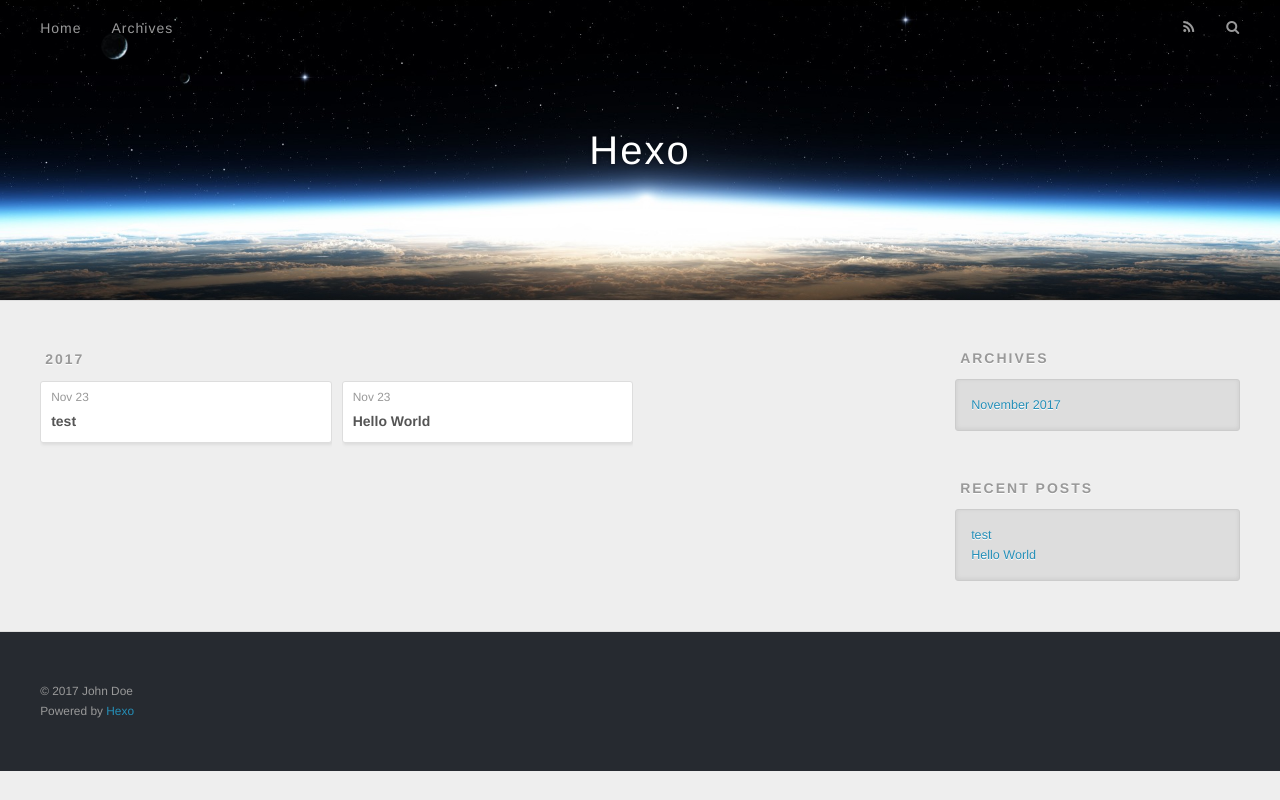
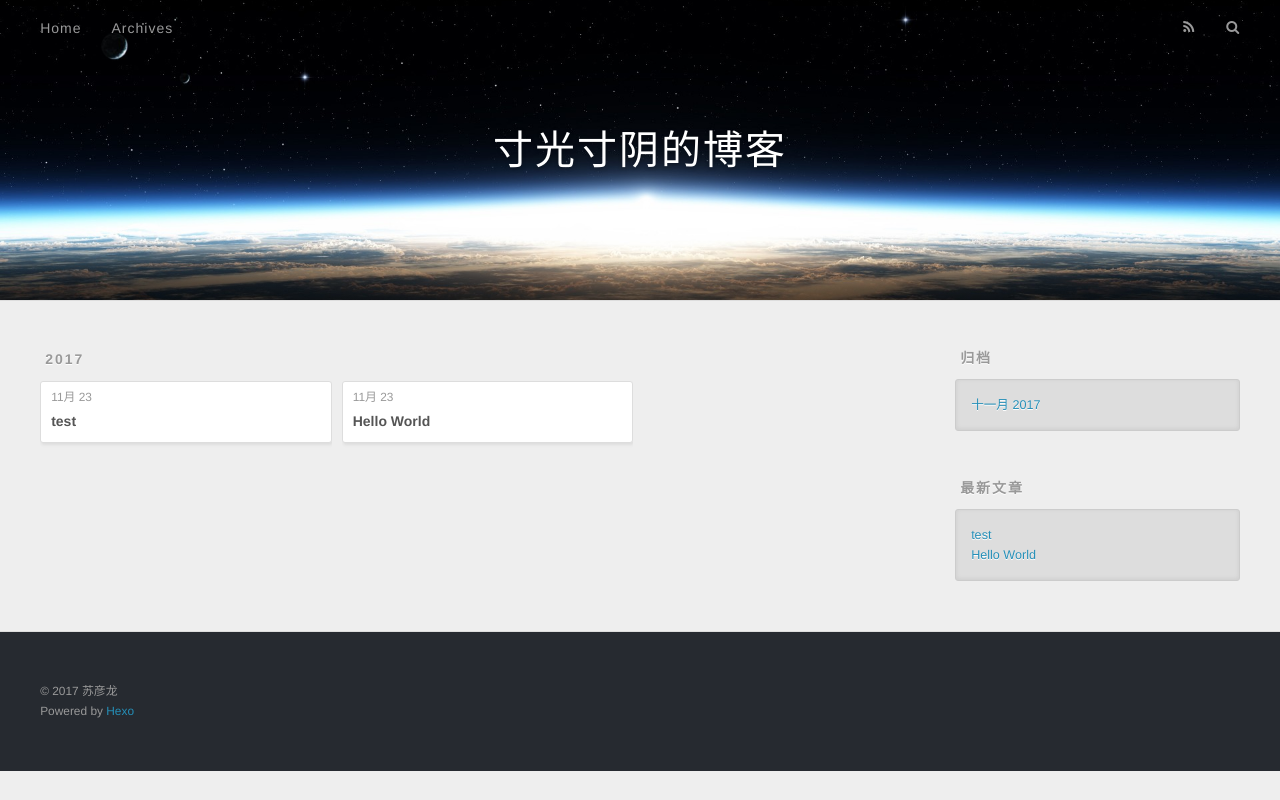
Before and after one commit to suyanlong/suyanlong.github.io, a plain HTML site: page archives/index.html in a window 1280 px wide. Drawn offline with nearby package versions, Linux system fonts and the light colour scheme.

Commit message:
Site updated: 2017-11-23 14:47:52

```diff
--- a/archives/index.html
+++ b/archives/index.html
@@ -3,16 +3,17 @@
 <head>
   <meta charset="utf-8">
 
-  <title>Archives | Hexo</title>
+  <title>归档 | 寸光寸阴的博客</title>
   <meta name="viewport" content="width=device-width, initial-scale=1, maximum-scale=1">
   <meta property="og:type" content="website">
-<meta property="og:title" content="Hexo">
-<meta property="og:url" content="http://yoursite.com/archives/index.html">
-<meta property="og:site_name" content="Hexo">
+<meta property="og:title" content="寸光寸阴的博客">
+<meta property="og:url" content="http://suyanlong.github.io/archives/index.html">
+<meta property="og:site_name" content="寸光寸阴的博客">
+<meta property="og:locale" content="zh-CN">
 <meta name="twitter:card" content="summary">
-<meta name="twitter:title" content="Hexo">
+<meta name="twitter:title" content="寸光寸阴的博客">
 
-    <link rel="alternate" href="/atom.xml" title="Hexo" type="application/atom+xml">
+    <link rel="alternate" href="/atom.xml" title="寸光寸阴的博客" type="application/atom+xml">
 
 
     <link rel="icon" href="/favicon.png">
@@ -33,7 +34,7 @@
   <div id="header-outer" class="outer">
     <div id="header-title" class="inner">
       <h1 id="logo-wrap">
-        <a href="/" id="logo">Hexo</a>
+        <a href="/" id="logo">寸光寸阴的博客</a>
       </h1>
 
     </div>
@@ -50,10 +51,10 @@
 
           <a id="nav-rss-link" class="nav-icon" href="/atom.xml" title="RSS Feed"></a>
 
-        <a id="nav-search-btn" class="nav-icon" title="Search"></a>
+        <a id="nav-search-btn" class="nav-icon" title="搜索"></a>
       </nav>
       <div id="search-form-wrap">
-        <form action="//google.com/search" method="get" accept-charset="UTF-8" class="search-form"><input type="search" name="q" class="search-form-input" placeholder="Search"><button type="submit" class="search-form-submit">&#xF002;</button><input type="hidden" name="sitesearch" value="http://yoursite.com"></form>
+        <form action="//google.com/search" method="get" accept-charset="UTF-8" class="search-form"><input type="search" name="q" class="search-form-input" placeholder="Search"><button type="submit" class="search-form-submit">&#xF002;</button><input type="hidden" name="sitesearch" value="http://suyanlong.github.io"></form>
       </div>
     </div>
   </div>
@@ -76,7 +77,7 @@
   <div class="archive-article-inner">
     <header class="archive-article-header">
       <a href="/2017/11/23/test/" class="archive-article-date">
-  <time datetime="2017-11-23T04:21:58.000Z" itemprop="datePublished">Nov 23</time>
+  <time datetime="2017-11-23T04:21:58.000Z" itemprop="datePublished">11月 23</time>
 </a>
 
 
@@ -95,7 +96,7 @@
   <div class="archive-article-inner">
     <header class="archive-article-header">
       <a href="/2017/11/23/hello-world/" class="archive-article-date">
-  <time datetime="2017-11-23T02:37:55.061Z" itemprop="datePublished">Nov 23</time>
+  <time datetime="2017-11-23T02:37:55.061Z" itemprop="datePublished">11月 23</time>
 </a>
 
 
@@ -126,9 +127,9 @@
 
 
   <div class="widget-wrap">
-    <h3 class="widget-title">Archives</h3>
+    <h3 class="widget-title">归档</h3>
     <div class="widget">
-      <ul class="archive-list"><li class="archive-list-item"><a class="archive-list-link" href="/archives/2017/11/">November 2017</a></li></ul>
+      <ul class="archive-list"><li class="archive-list-item"><a class="archive-list-link" href="/archives/2017/11/">十一月 2017</a></li></ul>
     </div>
   </div>
 
@@ -136,7 +137,7 @@
 
 
   <div class="widget-wrap">
-    <h3 class="widget-title">Recent Posts</h3>
+    <h3 class="widget-title">最新文章</h3>
     <div class="widget">
       <ul>
 
@@ -160,7 +161,7 @@
 
   <div class="outer">
     <div id="footer-info" class="inner">
-      &copy; 2017 John Doe<br>
+      &copy; 2017 苏彦龙<br>
       Powered by <a href="http://hexo.io/" target="_blank">Hexo</a>
     </div>
   </div>
```
Also changed, not shown: 2017/11/23/hello-world/index.html (+13 -12 lines), 2017/11/23/test/index.html (+13 -12 lines), archives/2017/11/index.html (+16 -15 lines), archives/2017/index.html (+16 -15 lines), index.html (+16 -15 lines).
